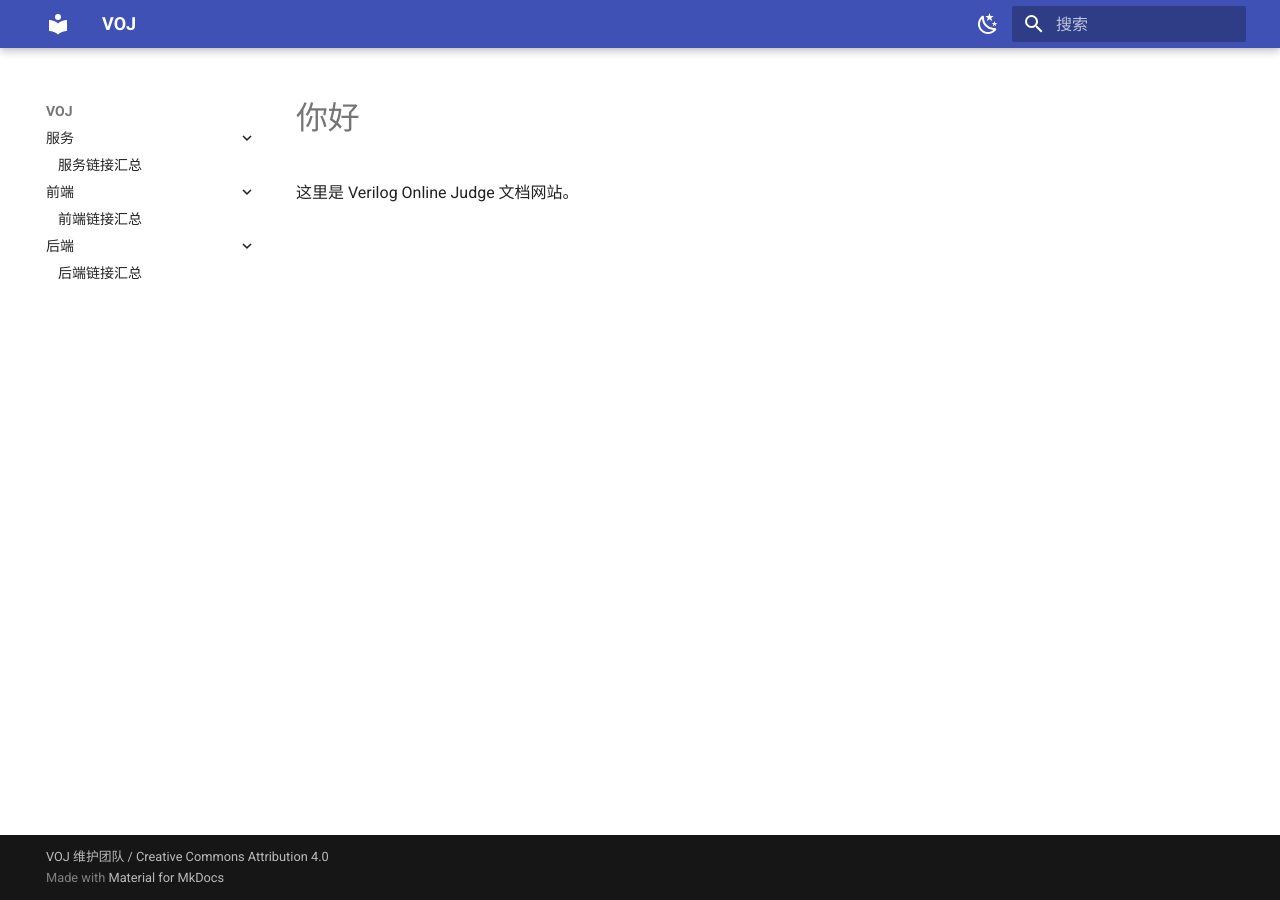
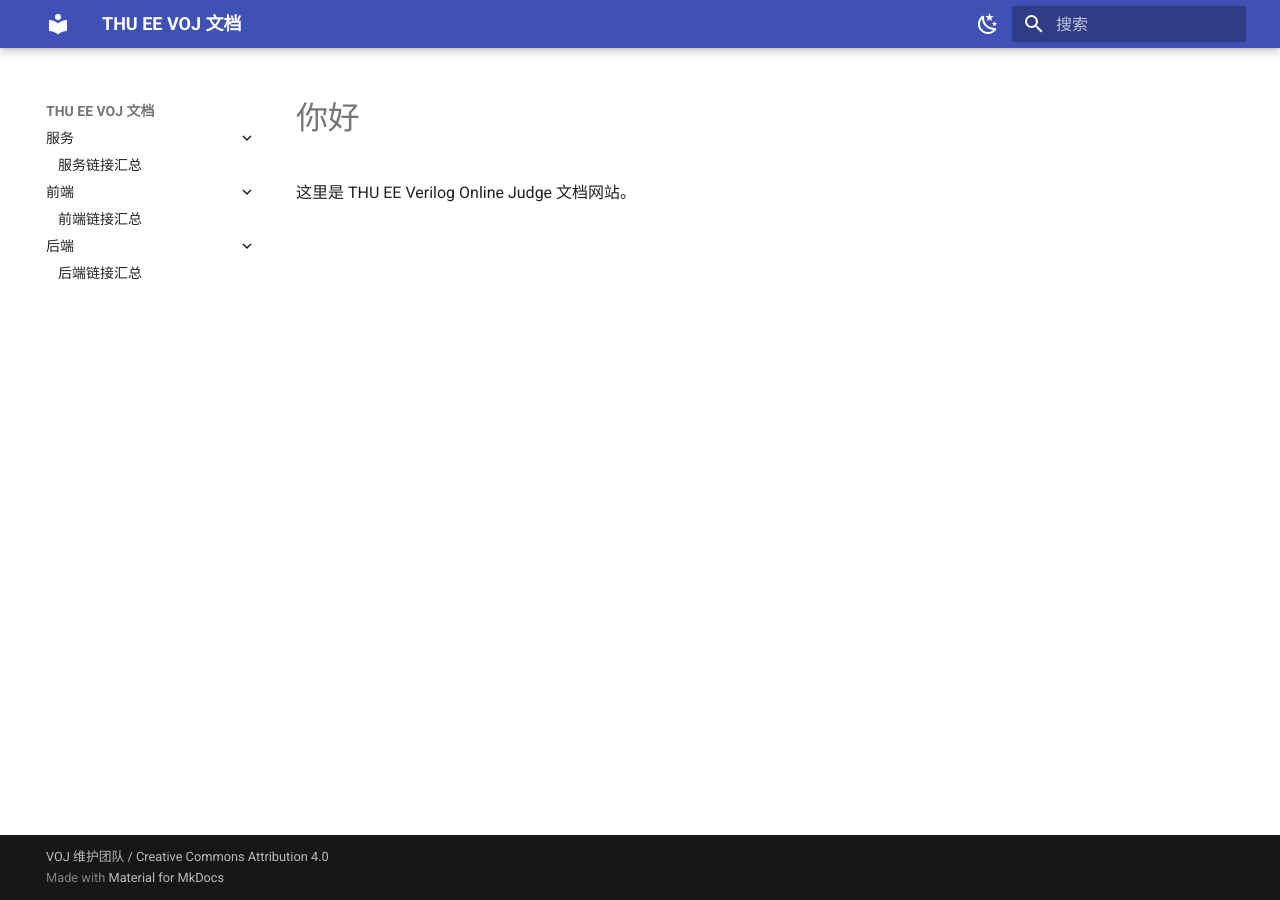
Before and after one commit to EEVOJ/book, an MkDocs documentation site: the page built from docs/index.md, in a window 1280 px wide. Built offline with MkDocs 1.6.1 and Material for MkDocs 9.7.7, drawn with Linux system fonts in a browser that asks for light colours.

```diff
--- a/docs/index.md
+++ b/docs/index.md
@@ -1,3 +1,3 @@
 # 你好
 
-这里是 Verilog Online Judge 文档网站。
+这里是 THU EE Verilog Online Judge 文档网站。
--- a/mkdocs.yml
+++ b/mkdocs.yml
@@ -1,8 +1,8 @@
 # [Info]
-site_name: VOJ # 左上角标题
+site_name: THU EE VOJ 文档 # 左上角标题
 site_url: http://166.111.223.64:9999
 site_author: 杨希杰
-site_description: Verilog Online Judge Platform
+site_description: THU EE Verilog Online Judge
 
 # [Navigtion]
 nav:
```
Also changed, not shown: README.md (+2 -2 lines).
